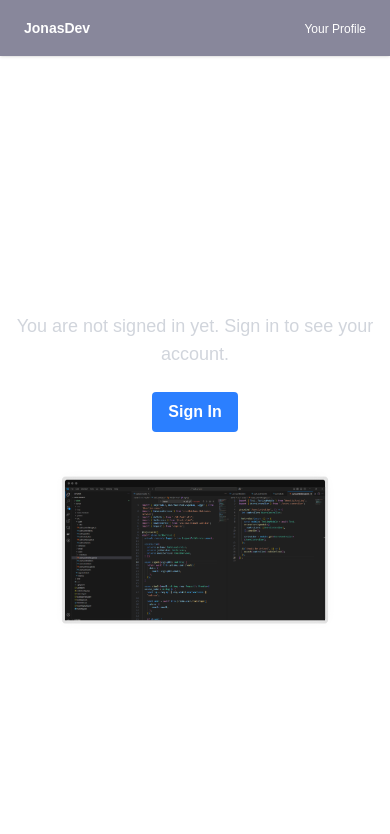
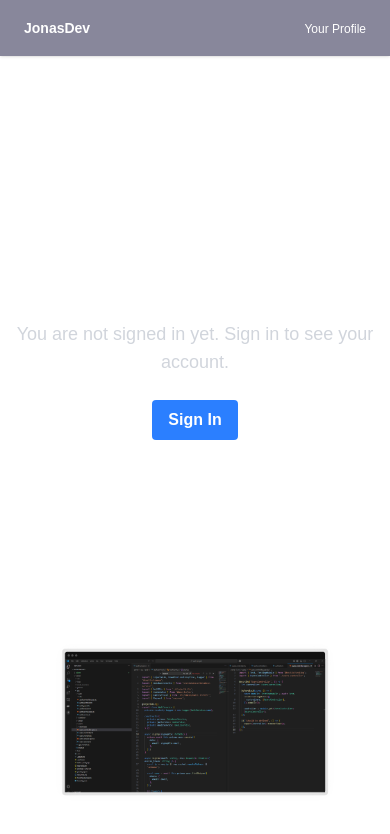
Before and after one commit to jonas-soderholm/nest-next-auth, a Next.js app in the folder client/: page / in a window 390 px wide. Shown: the top 834 px of the page. Built offline with nearby package versions, Linux system fonts and the light colour scheme.

Commit message:
chore: add vscode template for landing page

```diff
--- a/client/app/layout.tsx
+++ b/client/app/layout.tsx
@@ -3,6 +3,7 @@ import { Geist, Geist_Mono } from "next/font/google";
 import "./globals.css";
 import Header from "@/component/header/Header";
 import ParticlesBackground from "@/component/ParticlesBackground";
+import GithubImage from "@/component/GithubImage";
 
 const geistSans = Geist({
   variable: "--font-geist-sans",
@@ -31,13 +32,7 @@ export default function RootLayout({
       >
         <Header />
         <ParticlesBackground />
-
-        <div
-          className="absolute inset-0 flex justify-center items-center
-  mt-64 md:mt-[25rem] lg:mt-[40rem] xl:mt-[60rem]"
-        >
-          <img src="/images/vscode.png" alt="VSCode Image" className="w-3/4" />
-        </div>
+        <GithubImage />
         {children}
       </body>
     </html>
--- /dev/null
+++ b/client/component/GithubImage.tsx
@@ -0,0 +1,23 @@
+import Link from "next/link";
+
+export default function GithubImage() {
+  return (
+    <>
+      <Link
+        href="https://github.com/jonas-soderholm/nest-next-auth"
+        target="_blank"
+      >
+        <div
+          className="absolute inset-0 flex justify-center items-center
+  mt-[600px] md:mt-[850px] lg:mt-[900px] xl:mt-[1000px]"
+        >
+          <img
+            src="/images/vscode.png"
+            alt="VSCode Image"
+            className="w-3/4 hover:w-10/12 hover:cursor-pointer transition-width duration-300 ease-in-out"
+          />
+        </div>
+      </Link>
+    </>
+  );
+}
--- a/client/component/landing-page/LandingPage.tsx
+++ b/client/component/landing-page/LandingPage.tsx
@@ -13,7 +13,7 @@ export default function LandingPage() {
   }
 
   return (
-    <div className="mt-[12rem] w-full overflow-hidden">
+    <div className="mt-[200px] w-full overflow-hidden">
       <div className="flex flex-col items-center justify-center text-center text-white">
         {isAuthenticated ? (
           <>
```
